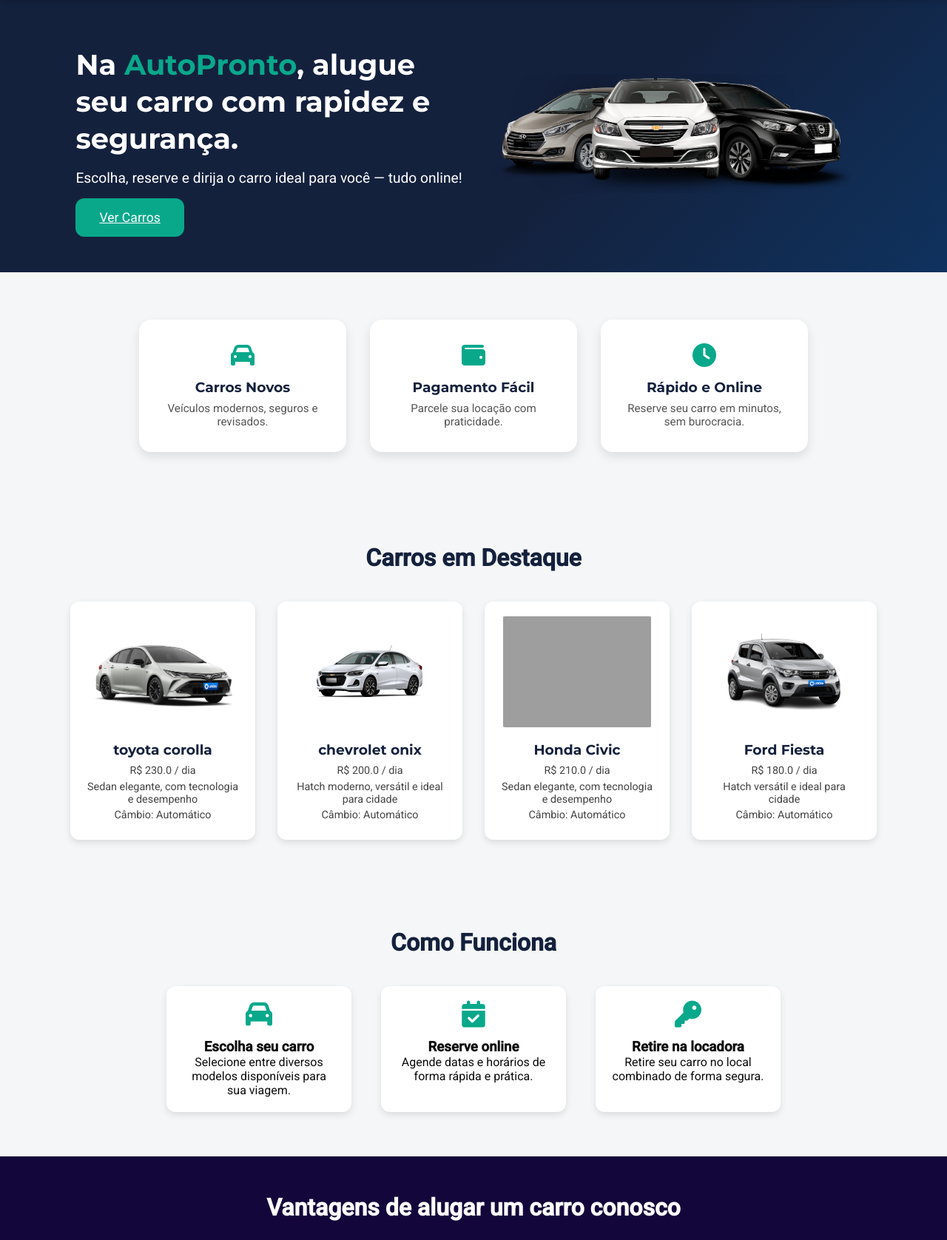
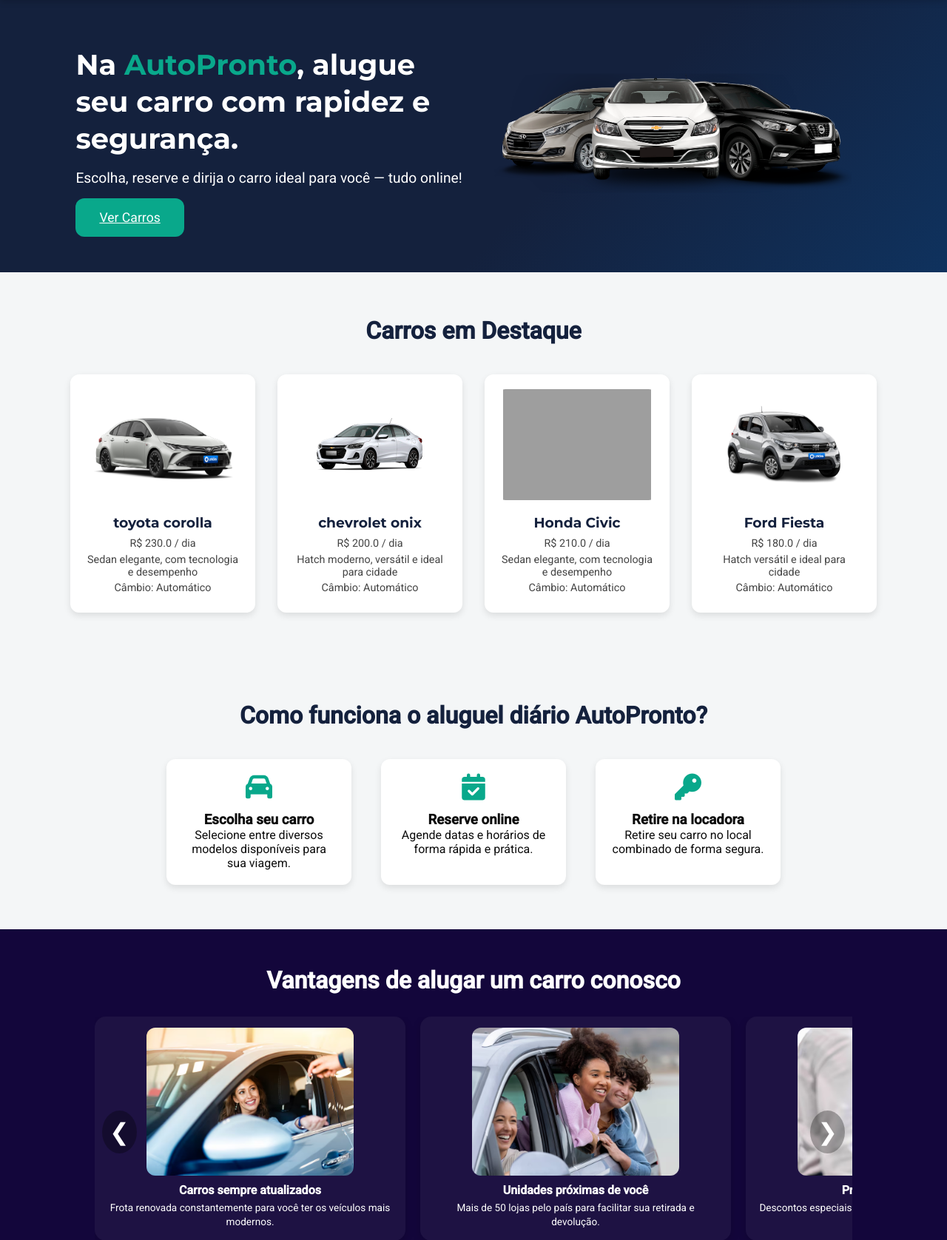
Before and after one commit to sofiabali/AutoProntoo, a Flask app: page / in a window 1280 px wide. Shown: the part 64-1740 px from the top of the page at 74% size. Run offline with Flask 3, Linux system fonts and the light colour scheme; data comes from the database, SQL or seed files in the repository; grey boxes are pictures that could not be loaded.

Commit message:
mudança na pagina inicial

```diff
--- a/templates/como_funciona.html
+++ b/templates/como_funciona.html
@@ -1,5 +1,5 @@
 <section class="como-funciona">
-  <h2>Como Funciona</h2>
+  <h2>Como funciona o aluguel diário AutoPronto?</h2>
   <div class="steps">
     <div class="step">
       <i class="fa-solid fa-car"></i>
--- a/templates/index.html
+++ b/templates/index.html
@@ -13,23 +13,6 @@
     </div>
 </section>
 
-<section class="features">
-    <div class="feature-card">
-        <i class="fa-solid fa-car"></i>
-        <h3>Carros Novos</h3>
-        <p>Veículos modernos, seguros e revisados.</p>
-    </div>
-    <div class="feature-card">
-        <i class="fa-solid fa-wallet"></i>
-        <h3>Pagamento Fácil</h3>
-        <p>Parcele sua locação com praticidade.</p>
-    </div>
-    <div class="feature-card">
-        <i class="fa-solid fa-clock"></i>
-        <h3>Rápido e Online</h3>
-        <p>Reserve seu carro em minutos, sem burocracia.</p>
-    </div>
-</section>
 
 {% include 'destaques.html' %}
 {% include 'como_funciona.html' %}
```
